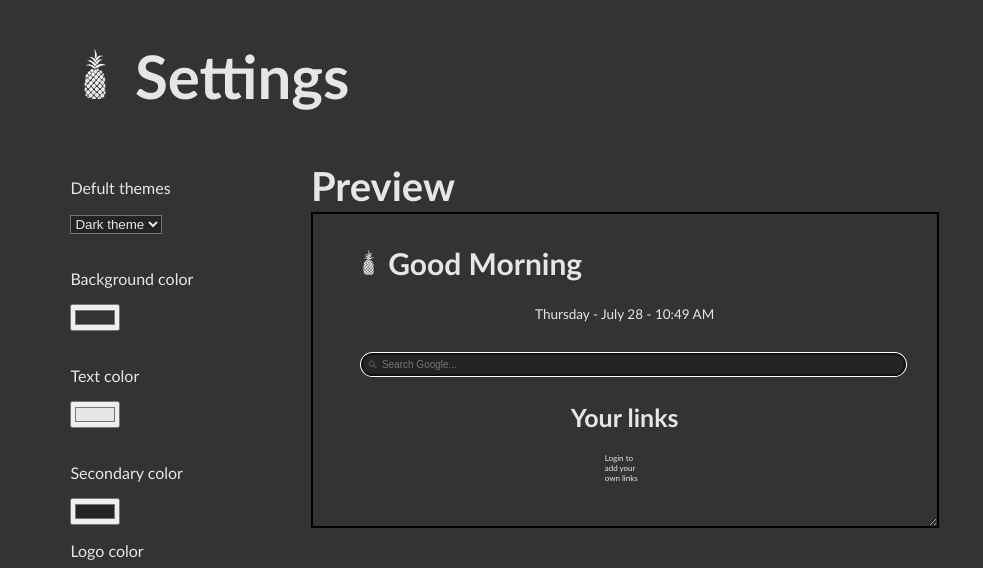
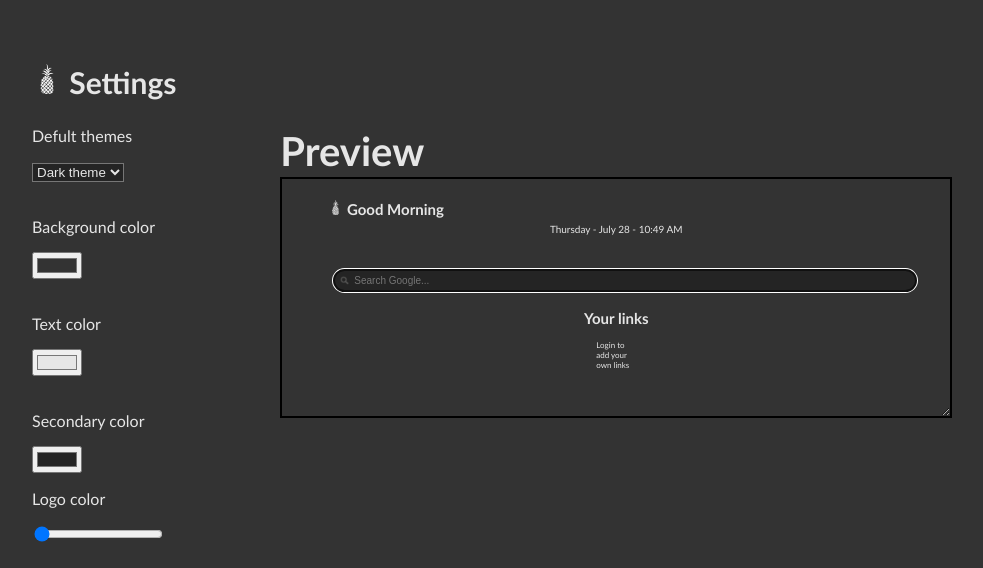
Before and after one commit to JedAtkinson/Home-web-page, a PHP site: page /home/settings.php in a window 1280 px wide. Shown: the top 568 px of the page, without its empty margins (32-1015 px from the left). Run offline with PHP 8.4, Linux system fonts and the light colour scheme.

Commit message:
Changed screen resize max width

```diff
--- a/style.css
+++ b/style.css
@@ -26,6 +26,7 @@ h1 {
 .date {
   font-size: 27px;
   text-align: center;
+  width: 100%
 }
 
 .weatherwidget {
@@ -163,7 +164,7 @@ a {
 }
 
 /* Use a media query to add a breakpoint at 800px: */
-@media screen and (max-width: 800px){
+@media screen and (max-width: 1300px){
 
 	body {
 		margin: 5%;
```
